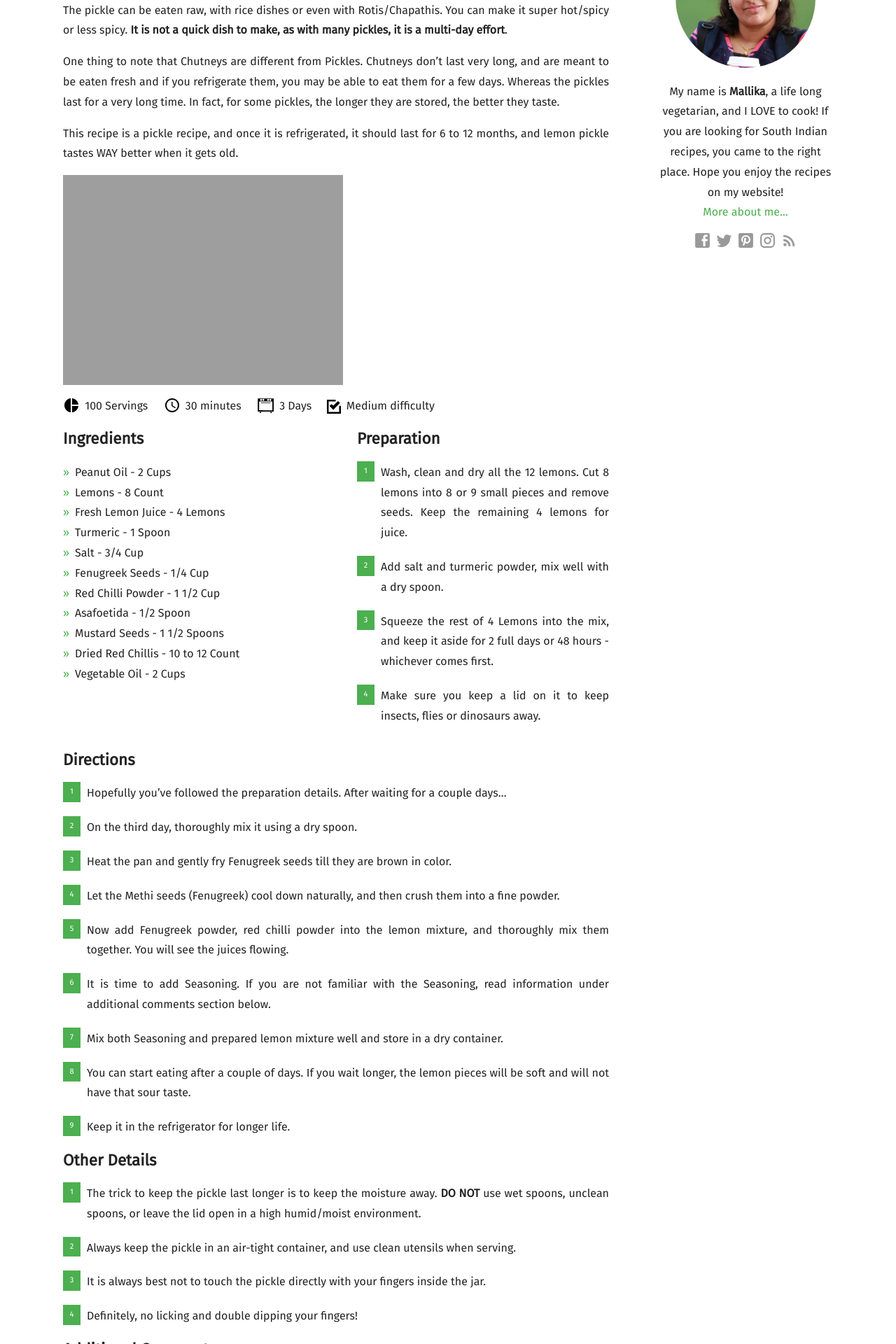
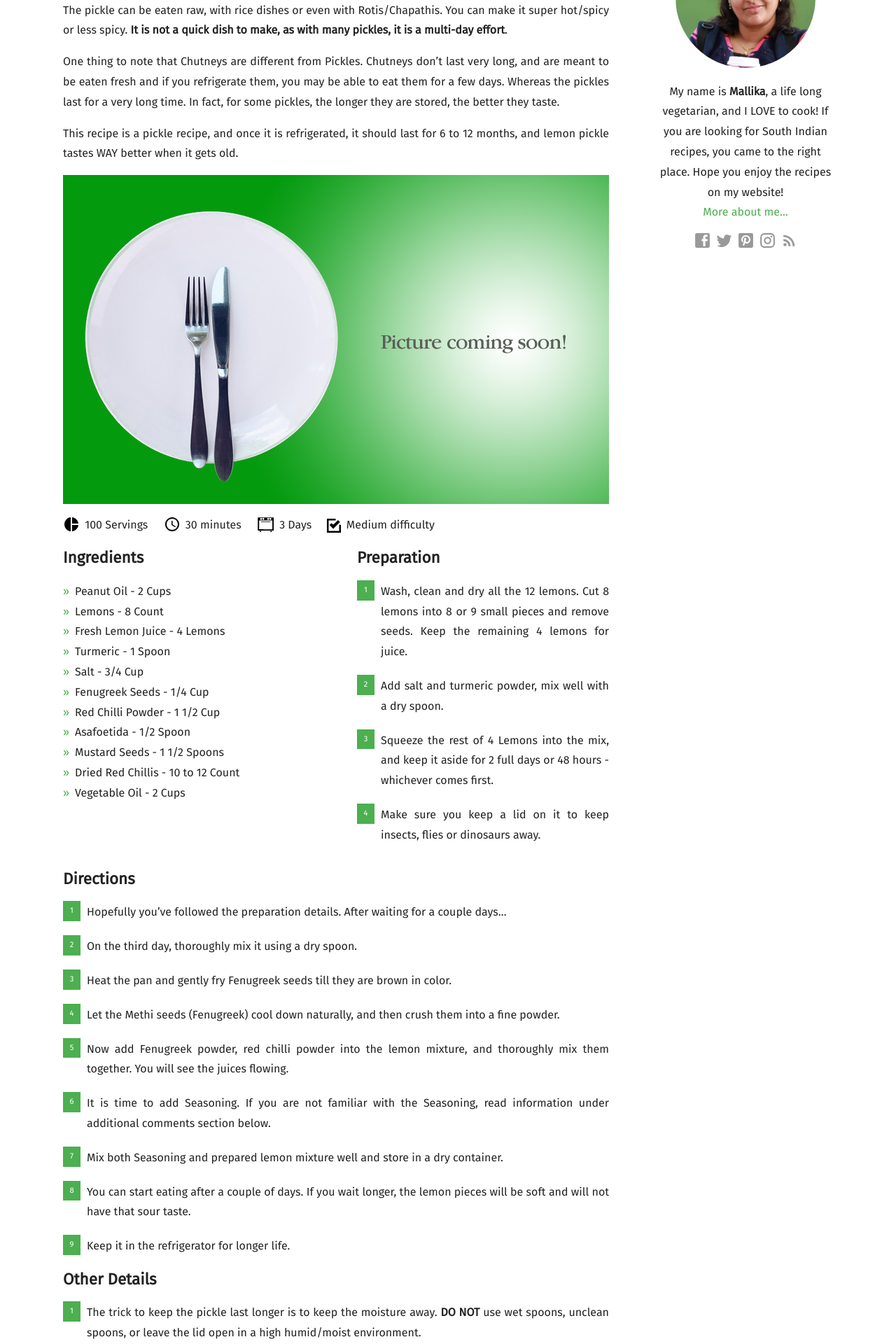
Before and after one commit to mallikasdishes/github.io, a Jekyll site: the page built from _posts/2019-02-18-lemon-pickle.md, in a window 1280 px wide. Shown: the part 452-2372 px from the top of the page at 70% size. Built offline with Jekyll 4.4.1, drawn with Linux system fonts in a browser that asks for light colours; nearby versions of some CDN libraries; some web fonts are replaced; comment, search, counter and statistics services are not loaded.

Commit message:
Update 2019-02-18-lemon-pickle.md

```diff
--- a/_posts/2019-02-18-lemon-pickle.md
+++ b/_posts/2019-02-18-lemon-pickle.md
@@ -2,7 +2,7 @@
 categories:
   - Pickles
 date: 2017-01-05
-featured_image: "http://www.mallikasdishes.com/images/lemon_pickle.jpg"
+featured_image: "http://www.mallikasdishes.com/images/default_picture.jpg"
 recipe:
   title: Lemon Pickle
   excerpt: |-
```
